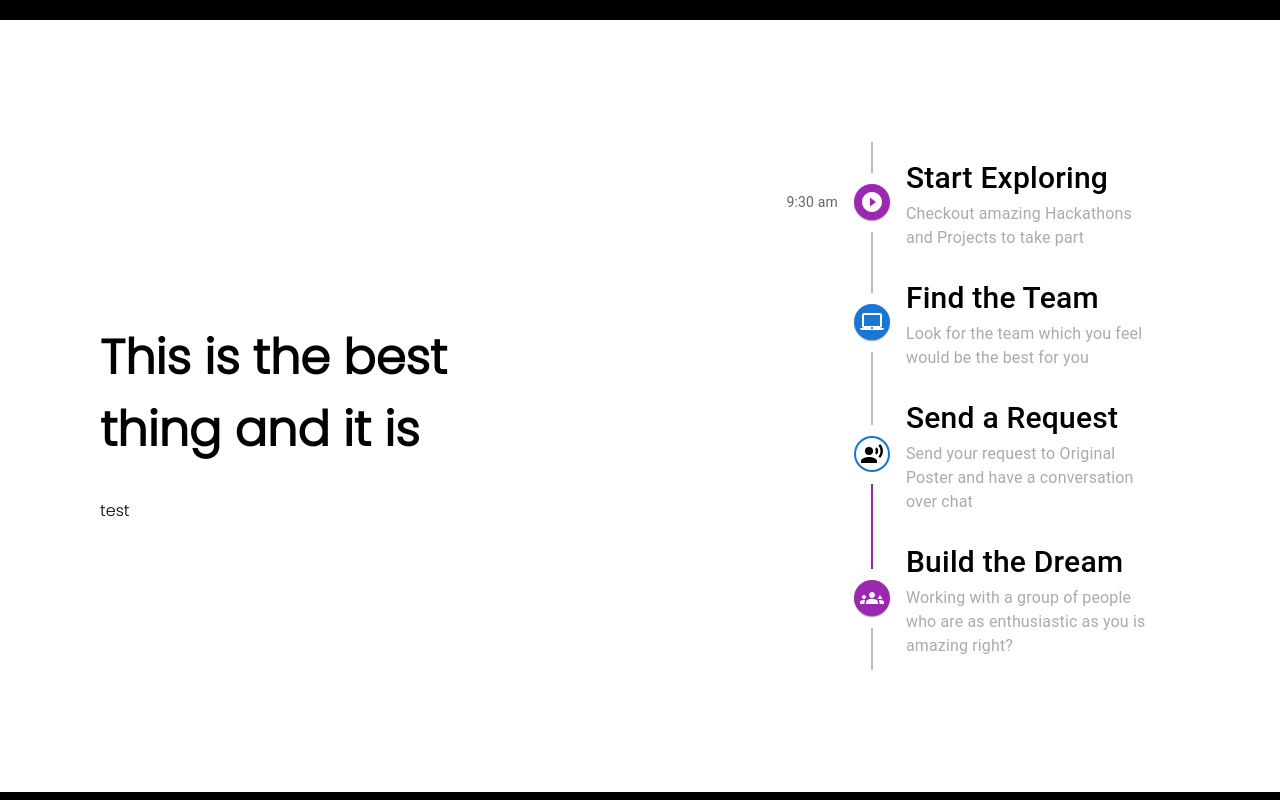
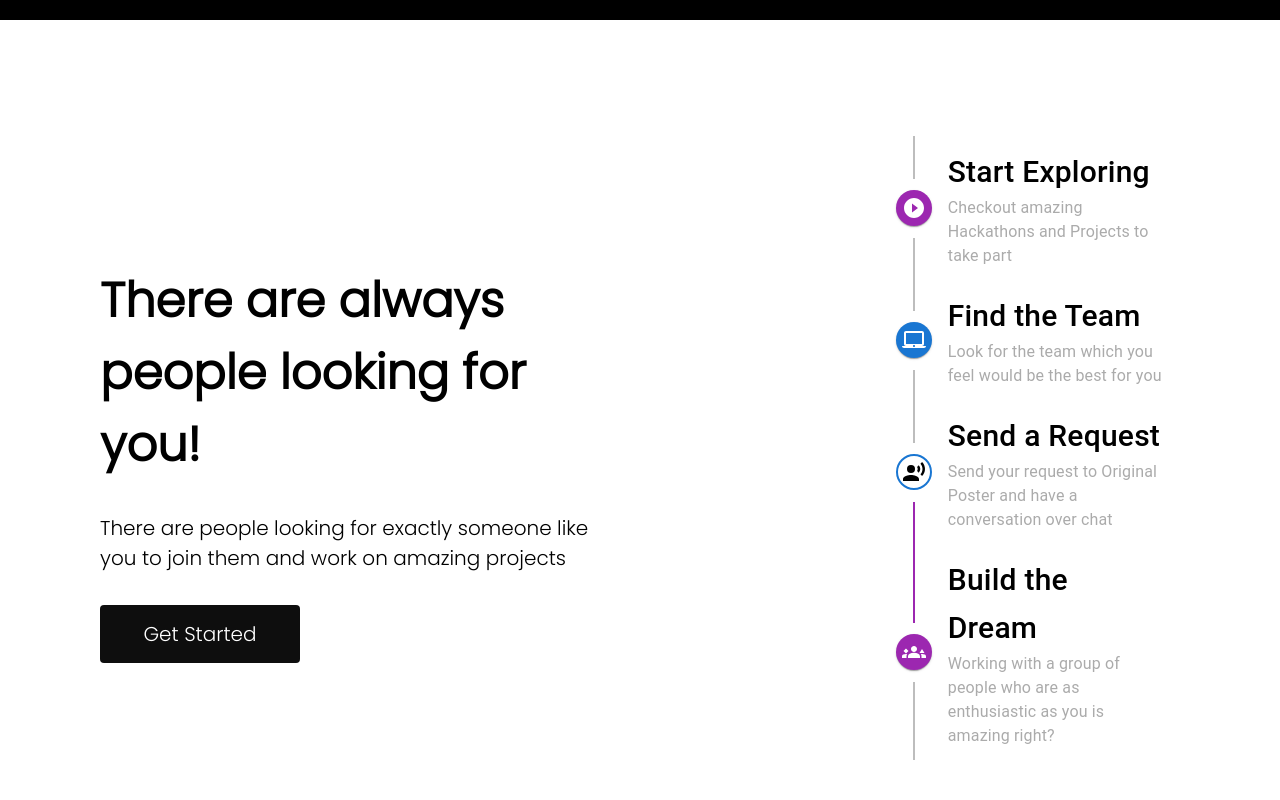
Before and after one commit to ag-wnl/hashnot, a React (Create React App) app: page /home in a window 1280 px wide. Shown: the part 1360-2160 px from the top of the page. Built offline with nearby package versions, Linux system fonts and the light colour scheme.

Commit message:
UI and serverside logic

```diff
--- a/src/App.css
+++ b/src/App.css
@@ -376,3 +376,17 @@ a {
   align-items: center;
   padding: 100px;
 }
+
+.get-started-btn {
+  margin-top: 2rem;
+  font-size: 20px;
+  color: rgb(255, 255, 255);
+  background-color: rgb(14, 14, 14);
+  padding: 14px 20px 14px 20px;
+  border-radius: 4px;
+  max-width: 200px;
+}
+
+.get-started-btn:hover {
+  background-color: #000000;
+}
--- a/src/components/NoResult.js
+++ b/src/components/NoResult.js
@@ -9,7 +9,7 @@ function NoResult( {searchQ} ) {
                 <img
                 style={{width:'300px'}}
                 src={not_found_img} />
-                <span class  = 'no-res-txt'>No results found for {searchQ.slice(0,10)}...</span>
+                <span class  = 'no-res-txt'>No results found...</span>
             </div>
         </>
     )
--- a/src/components/Timeline.js
+++ b/src/components/Timeline.js
@@ -14,7 +14,7 @@ import Groups3Icon from '@mui/icons-material/Groups3';
 
 export default function CustomizedTimeline() {
   return (
-    <Timeline >
+    <Timeline class = 'timeline' >
       <TimelineItem>
         <TimelineOppositeContent
           sx={{ m: 'auto 0' }}
@@ -22,7 +22,6 @@ export default function CustomizedTimeline() {
           variant="body2"
           color="text.secondary"
         >
-          9:30 am
         </TimelineOppositeContent>
         <TimelineSeparator>
           <TimelineConnector />
--- a/src/components/component.css
+++ b/src/components/component.css
@@ -127,7 +127,7 @@ input:focus {
 }
 
 .search-icon {
-    color: #b5bb4c;
+    color: rgb(93, 164, 236);
 }
 
 .search-bar {
@@ -312,8 +312,7 @@ input:focus {
 
 .message-write {
     margin-top: 10px;
-    width: 100%;
-    max-width: 100%;
+    width: 96%;
     background-color: #1A1D1E;
     padding: 10px;
     border-radius: 15px;
@@ -511,3 +510,7 @@ input:focus {
     padding: 1px 8px 1px 8px;
     border-radius: 6px;
 }
+
+.timeline {
+    font-family: 'Poppins', sans-serif;
+}
--- a/src/pages/Home.js
+++ b/src/pages/Home.js
@@ -62,9 +62,10 @@ function Home() {
                 </div>
 
                 <div class = 'timeline-block'>
-                    <div style={{display:'flex', flexDirection:'column', width:'50%'}}>
-                        <h1>This is the best thing and it is</h1>
-                        <span>test</span>
+                    <div style={{display:'flex', flexDirection:'column', width:'60%'}}>
+                        <h1>There are always people looking for you!</h1>
+                        <span style={{fontSize:'20px'}}>There are people looking for exactly someone like you to join them and work on amazing projects</span>
+                        <button class='get-started-btn'>Get Started</button>
                     </div>
                     <CustomizedTimeline />
                 </div>
```
